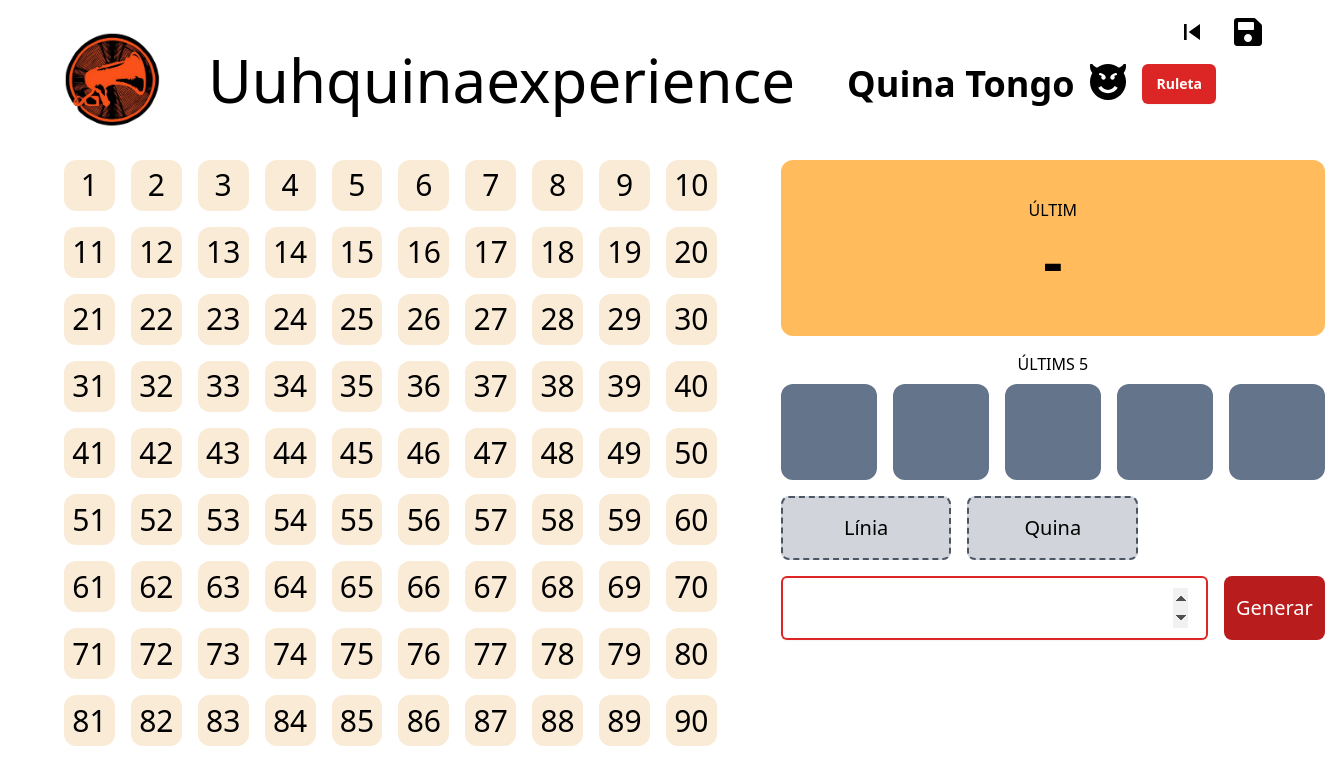
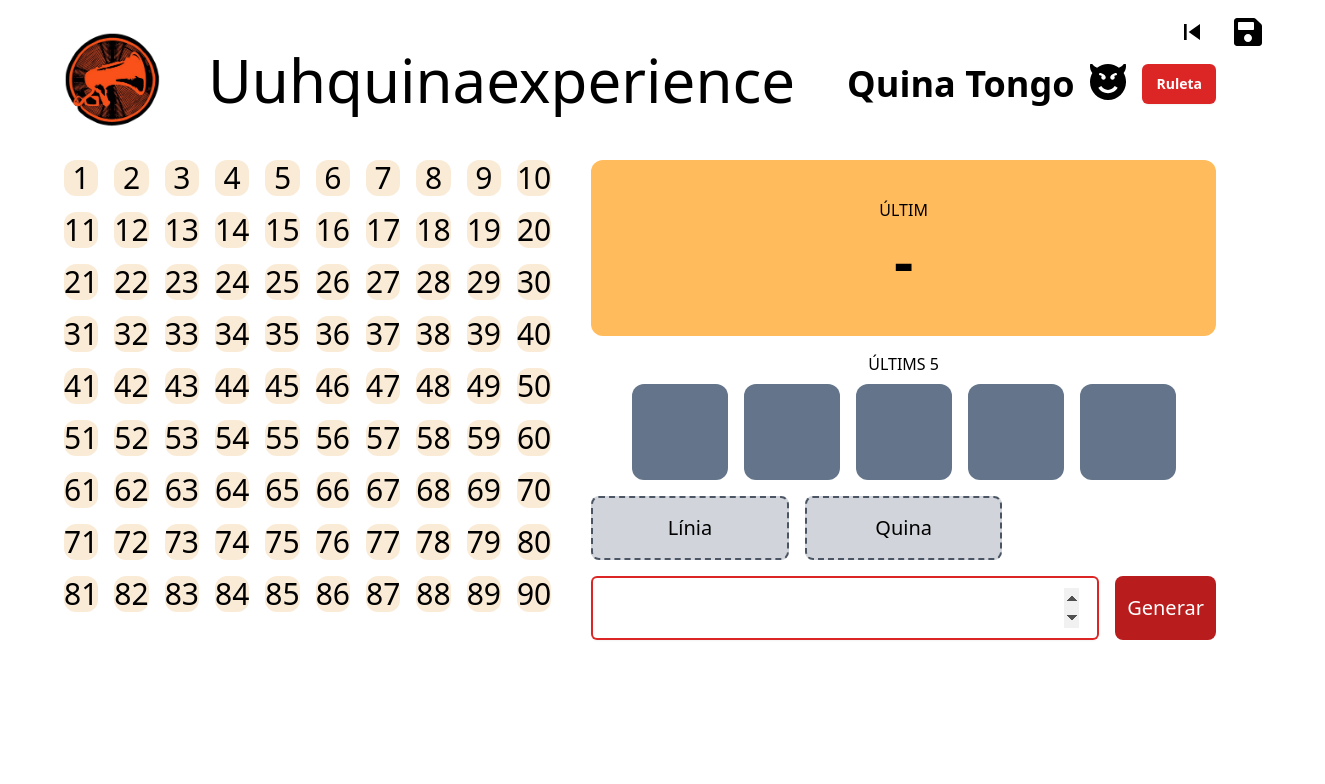
Before and after one commit to gidina/quinaexperience, a React (Vite) app: page /quinaexperience/tongo in a window 1280 px wide. Shown: the top 784 px of the page, 1325 px wide, since content can reach past the window. Built offline with nearby package versions, Linux system fonts and the light colour scheme.

Commit message:
Update Bingo.tsx

```diff
--- a/src/components/Bingo/Bingo.tsx
+++ b/src/components/Bingo/Bingo.tsx
@@ -119,8 +119,7 @@ const Bingo = ({
   const onNext = () => getDraw();
 
   return (
-    <div className="w-full grid grid-cols-[minmax(0,_3fr)_minmax(0,_2fr)] grid-rows-1 gap-16 max-h-[1623px]">
-    {/* // <div className="flex gap-16 h-full min-w-[2400px]"> */}
+    <div className="w-full grid grid-cols-[auto_minmax(0,1fr)] gap-10">
       <BingoGrid drawedNumbers={drawedNumbers} maxNumber={maxNumber} />
       <BingoInfo
         drawedNumbers={drawedNumbers}
```
